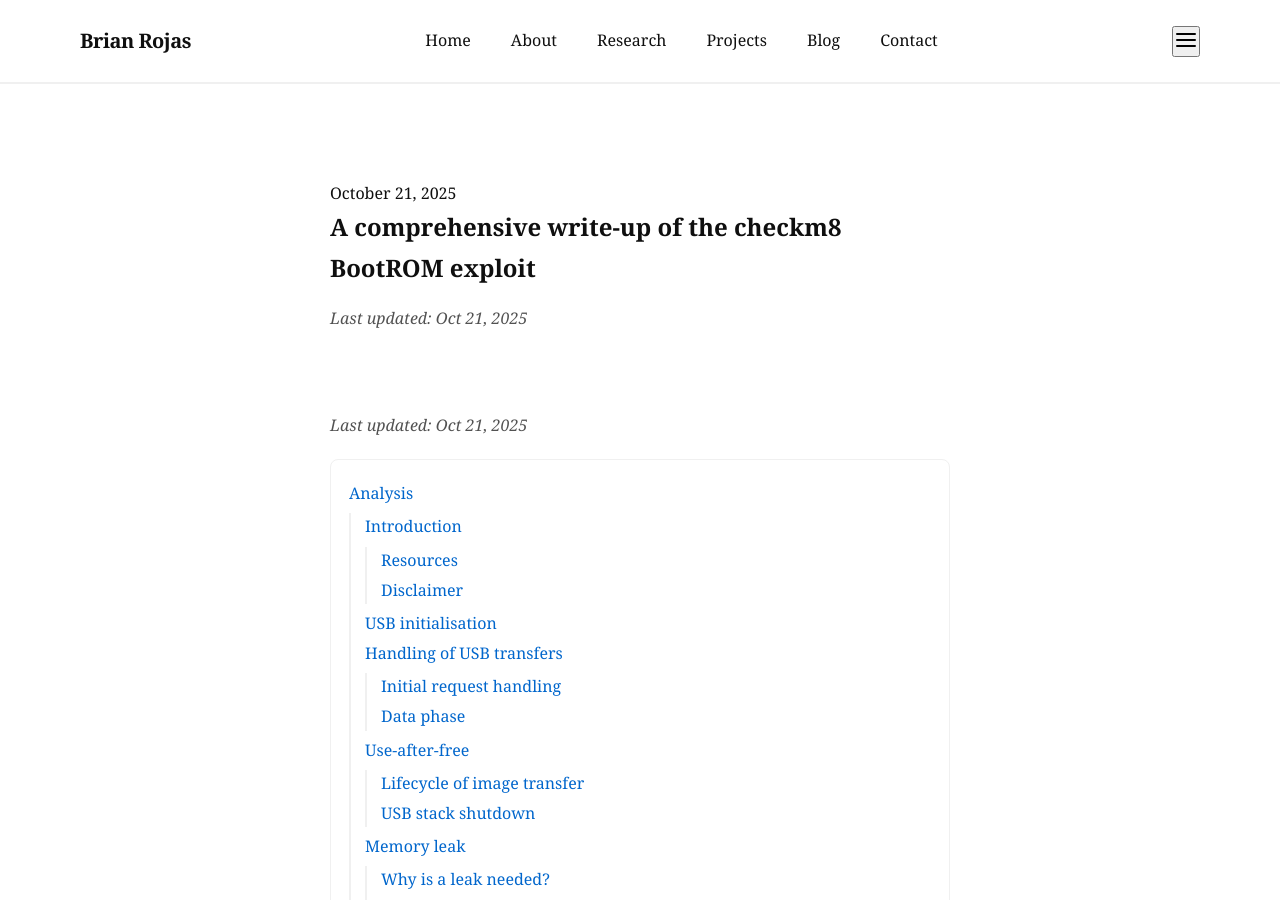
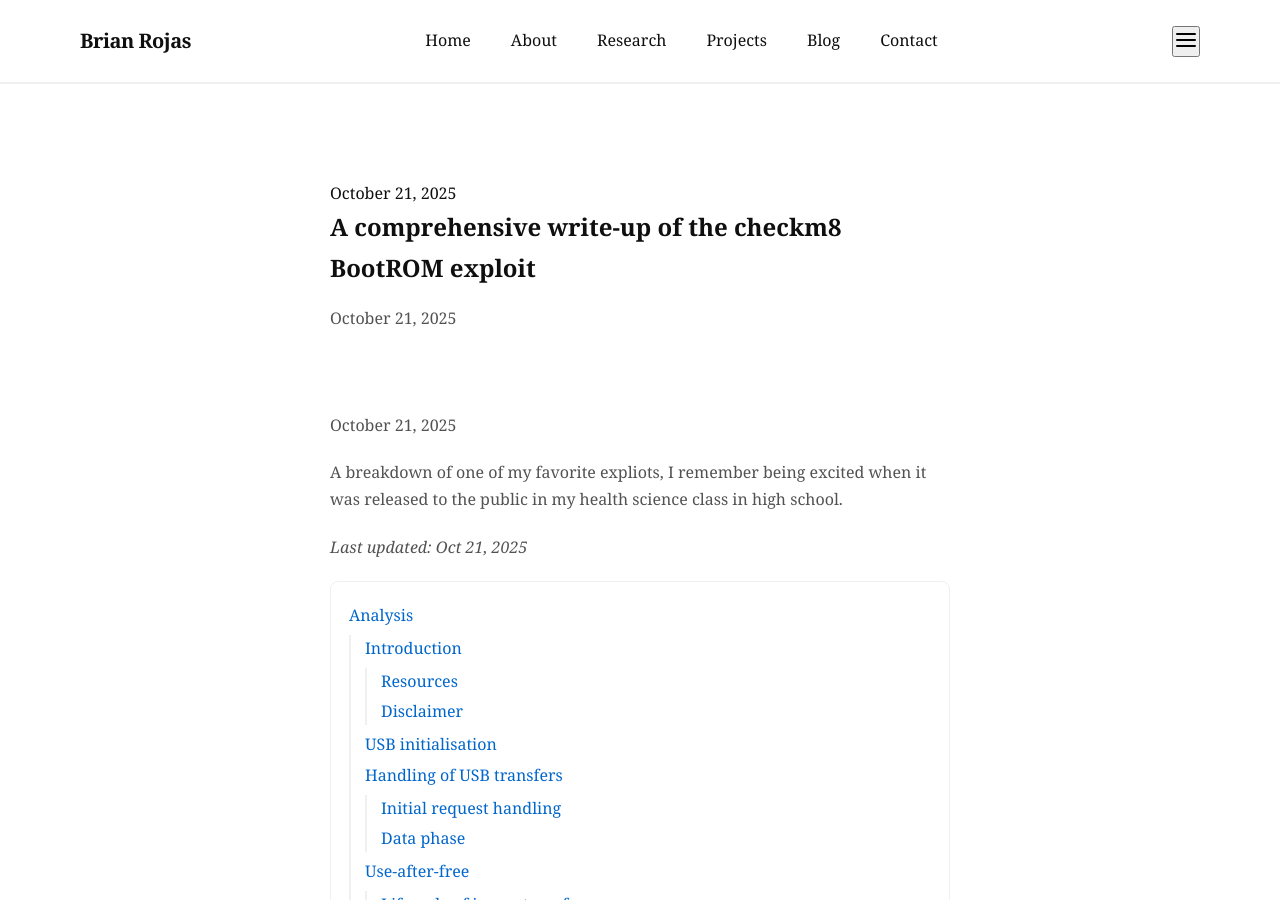
Before and after one commit to brianrojrc/brianrojrc.github.io, a Jekyll site: the page built from _posts/2025-10-21-BootROM.md, in a window 1280 px wide and 900 px high. Built offline with Jekyll 4.4.1, drawn with Linux system fonts in a browser that asks for light colours.

Commit message:
Update 2025-10-21-BootROM.md

```diff
--- a/_posts/2025-10-21-BootROM.md
+++ b/_posts/2025-10-21-BootROM.md
@@ -8,6 +8,9 @@
 tags: [checkm8, BootROM, DFU, exploit, iOS, ARM64]
 permalink: /2023/07/21/checkm8-bootrom-exploit/
 ---
+{{ page.date | date: "%B %d, %Y" }}
+
+A breakdown of one of my favorite expliots, I remember being excited when it was released to the public in my health science class in high school.
 
 *Last updated: Oct 21, 2025*
 
```
